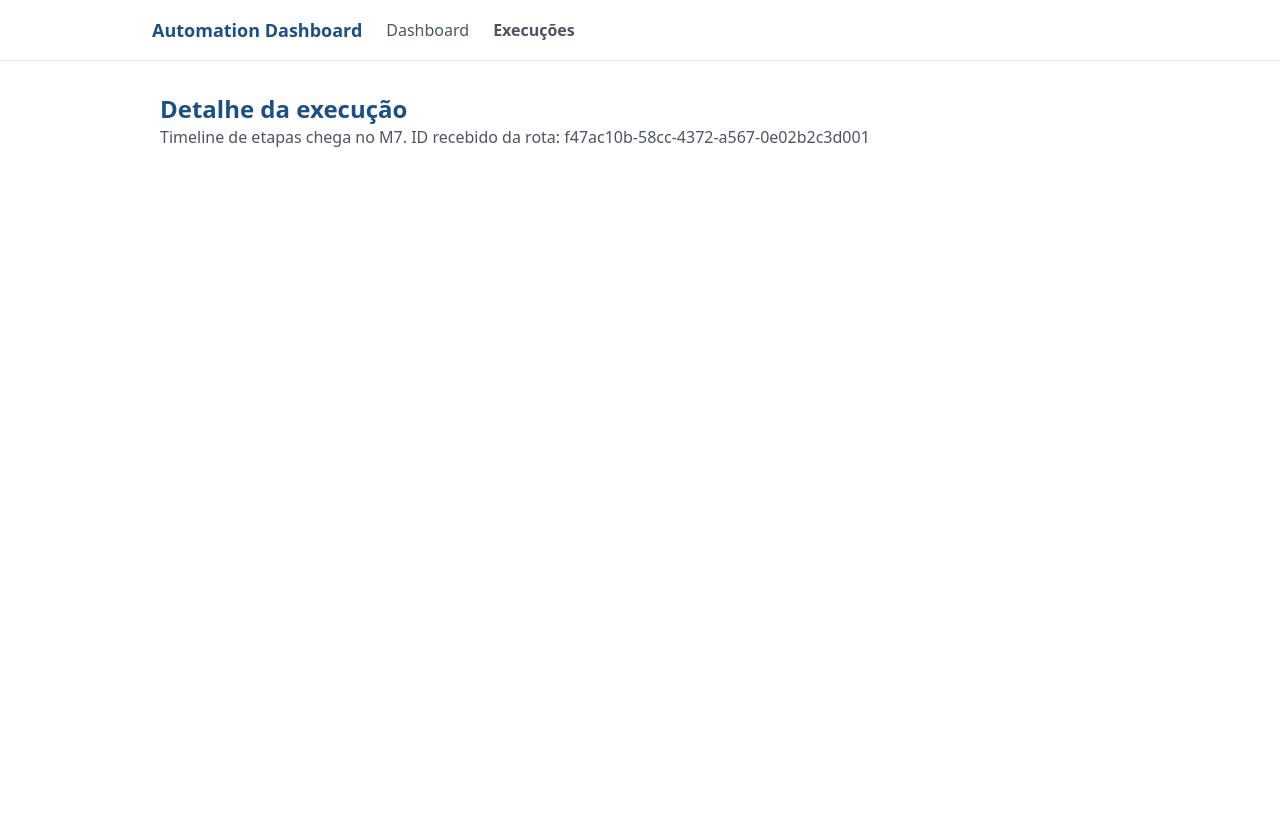
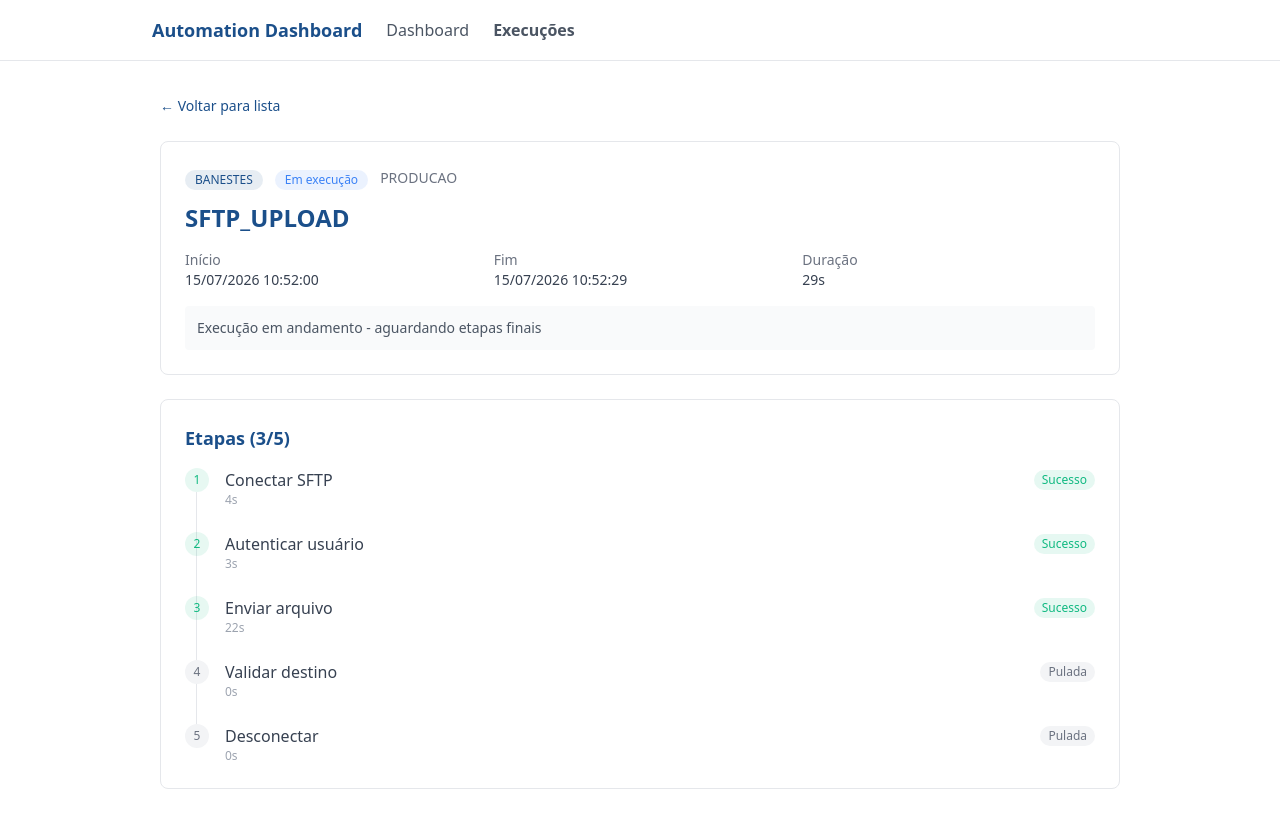
Before and after one commit to Juhdev2022/automation-dashboard-angular, an Angular app: page /execucoes/f47ac10b-58cc-4372-a567-0e02b2c3d001 in a window 1280 px wide. Before the commit the page ends 800 px from the top, so only its background shows below. Built offline with nearby package versions, Linux system fonts and the light colour scheme.

Commit message:
feat: implementa tela Detalhe de Execucao com timeline vertical de etapas

```diff
--- /dev/null
+++ b/src/app/features/execucao-detalhe/execucao-detalhe.component.html
@@ -0,0 +1,94 @@
+@if (execucao(); as execucaoAtual) {
+  <div class="space-y-6 p-8">
+    <a routerLink="/execucoes" class="text-sm text-corporate hover:underline">
+      ← Voltar para lista
+    </a>
+
+    <div class="rounded-lg border border-gray-200 bg-white p-6">
+      <div class="flex flex-wrap items-center gap-3">
+        <app-cliente-badge [cliente]="execucaoAtual.cliente" />
+        <app-status-badge [status]="execucaoAtual.status" />
+        <span class="text-sm text-gray-500">{{ execucaoAtual.ambiente }}</span>
+      </div>
+
+      <h1 class="mt-3 text-2xl font-bold text-corporate">{{ execucaoAtual.tipoTeste }}</h1>
+
+      <dl class="mt-4 grid grid-cols-1 gap-4 text-sm sm:grid-cols-3">
+        <div>
+          <dt class="text-gray-500">Início</dt>
+          <dd class="text-gray-700">
+            {{ execucaoAtual.dataInicio | date: 'dd/MM/yyyy HH:mm:ss' }}
+          </dd>
+        </div>
+        <div>
+          <dt class="text-gray-500">Fim</dt>
+          <dd class="text-gray-700">{{ execucaoAtual.dataFim | date: 'dd/MM/yyyy HH:mm:ss' }}</dd>
+        </div>
+        <div>
+          <dt class="text-gray-500">Duração</dt>
+          <dd class="text-gray-700">{{ execucaoAtual.duracaoSegundos | duracao }}</dd>
+        </div>
+      </dl>
+
+      @if (execucaoAtual.observacoes) {
+        <p class="mt-4 rounded bg-gray-50 p-3 text-sm text-gray-600">
+          {{ execucaoAtual.observacoes }}
+        </p>
+      }
+    </div>
+
+    <div class="rounded-lg border border-gray-200 bg-white p-6">
+      <h2 class="mb-4 text-lg font-semibold text-corporate">
+        Etapas ({{ execucaoAtual.etapasComSucesso }}/{{ execucaoAtual.totalEtapas }})
+      </h2>
+
+      <ol>
+        @for (etapa of etapasOrdenadas(); track etapa.ordem; let isLast = $last) {
+          <li class="relative flex gap-4 pb-6 last:pb-0">
+            @if (!isLast) {
+              <span class="absolute left-[11px] top-6 h-full w-px bg-gray-200"></span>
+            }
+            <span
+              [class]="
+                'z-10 flex h-6 w-6 shrink-0 items-center justify-center rounded-full text-xs font-medium ' +
+                obterConfigStatusEtapa(etapa.status).classes
+              "
+            >
+              {{ etapa.ordem }}
+            </span>
+            <div class="flex-1">
+              <div class="flex flex-wrap items-center justify-between gap-2">
+                <span class="font-medium text-gray-700">{{ etapa.nome }}</span>
+                <span
+                  [class]="
+                    'rounded-full px-2 py-0.5 text-xs font-medium ' +
+                    obterConfigStatusEtapa(etapa.status).classes
+                  "
+                >
+                  {{ obterConfigStatusEtapa(etapa.status).label }}
+                </span>
+              </div>
+              <p class="text-xs text-gray-400">{{ etapa.duracaoSegundos | duracao }}</p>
+              @if (etapa.mensagem) {
+                <p class="mt-1 text-sm text-gray-600">{{ etapa.mensagem }}</p>
+              }
+            </div>
+          </li>
+        }
+      </ol>
+    </div>
+  </div>
+} @else if (carregando()) {
+  <div class="p-8 text-gray-600">Carregando execução...</div>
+} @else if (comErro()) {
+  <div class="p-8 text-status-falha">
+    Não foi possível carregar os dados da execução. Tente novamente mais tarde.
+  </div>
+} @else if (naoEncontrada()) {
+  <div class="space-y-4 p-8">
+    <p class="text-gray-600">Execução não encontrada.</p>
+    <a routerLink="/execucoes" class="text-sm text-corporate hover:underline">
+      ← Voltar para lista
+    </a>
+  </div>
+}
--- a/src/app/features/execucao-detalhe/execucao-detalhe.component.ts
+++ b/src/app/features/execucao-detalhe/execucao-detalhe.component.ts
@@ -1,14 +1,46 @@
-import { Component, input } from '@angular/core';
+import { DatePipe } from '@angular/common';
+import { ChangeDetectionStrategy, Component, computed, input } from '@angular/core';
+import { RouterLink } from '@angular/router';
+
+import { injetarEstadoExecucoes } from '../../core/services/execucoes-estado';
+import { ClienteBadgeComponent } from '../../shared/components/cliente-badge.component';
+import { StatusBadgeComponent } from '../../shared/components/status-badge.component';
+import { DuracaoPipe } from '../../shared/pipes/duracao.pipe';
+import { obterConfigStatusEtapa, ordenarEtapas } from './execucao-detalhe.helpers';
 
 @Component({
   selector: 'app-execucao-detalhe',
-  template: `
-    <div class="p-8">
-      <h1 class="text-2xl font-bold text-corporate">Detalhe da execução</h1>
-      <p class="text-gray-600">Timeline de etapas chega no M7. ID recebido da rota: {{ id() }}</p>
-    </div>
-  `,
+  standalone: true,
+  changeDetection: ChangeDetectionStrategy.OnPush,
+  imports: [RouterLink, DatePipe, ClienteBadgeComponent, StatusBadgeComponent, DuracaoPipe],
+  templateUrl: './execucao-detalhe.component.html',
 })
 export class ExecucaoDetalheComponent {
   readonly id = input.required<string>();
+
+  private readonly estado = injetarEstadoExecucoes();
+
+  protected readonly carregando = computed(() => this.estado().status === 'carregando');
+  protected readonly comErro = computed(() => this.estado().status === 'erro');
+
+  protected readonly execucao = computed(() => {
+    const estadoAtual = this.estado();
+
+    if (estadoAtual.status !== 'sucesso') {
+      return null;
+    }
+
+    return estadoAtual.execucoes.find((execucao) => execucao.id === this.id()) ?? null;
+  });
+
+  protected readonly naoEncontrada = computed(
+    () => this.estado().status === 'sucesso' && this.execucao() === null,
+  );
+
+  protected readonly etapasOrdenadas = computed(() => {
+    const execucaoAtual = this.execucao();
+    return execucaoAtual ? ordenarEtapas(execucaoAtual.etapas) : [];
+  });
+
+  protected readonly obterConfigStatusEtapa = obterConfigStatusEtapa;
 }
--- /dev/null
+++ b/src/app/features/execucao-detalhe/execucao-detalhe.helpers.ts
@@ -0,0 +1,20 @@
+import { EtapaExecucao, StatusEtapa } from '../../core/models/execucao.model';
+
+export interface EtapaStatusConfig {
+  label: string;
+  classes: string;
+}
+
+const ETAPA_STATUS_CONFIG: Record<StatusEtapa, EtapaStatusConfig> = {
+  SUCESSO: { label: 'Sucesso', classes: 'bg-status-sucesso/10 text-status-sucesso' },
+  FALHA: { label: 'Falha', classes: 'bg-status-falha/10 text-status-falha' },
+  PULADA: { label: 'Pulada', classes: 'bg-gray-100 text-gray-500' },
+};
+
+export function obterConfigStatusEtapa(status: StatusEtapa): EtapaStatusConfig {
+  return ETAPA_STATUS_CONFIG[status];
+}
+
+export function ordenarEtapas(etapas: EtapaExecucao[]): EtapaExecucao[] {
+  return [...etapas].sort((a, b) => a.ordem - b.ordem);
+}
```
Also changed, not shown: 1 other file (tests, documents, lock files or other folders).
